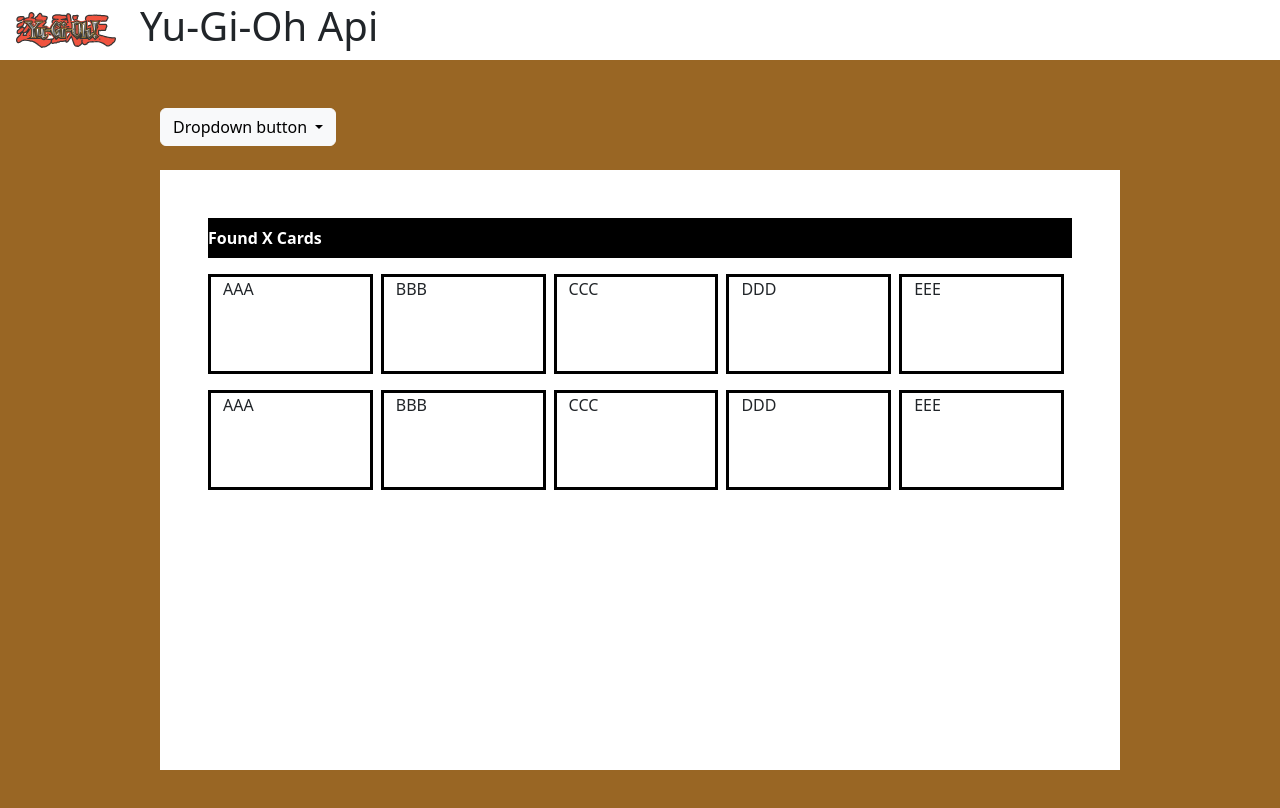
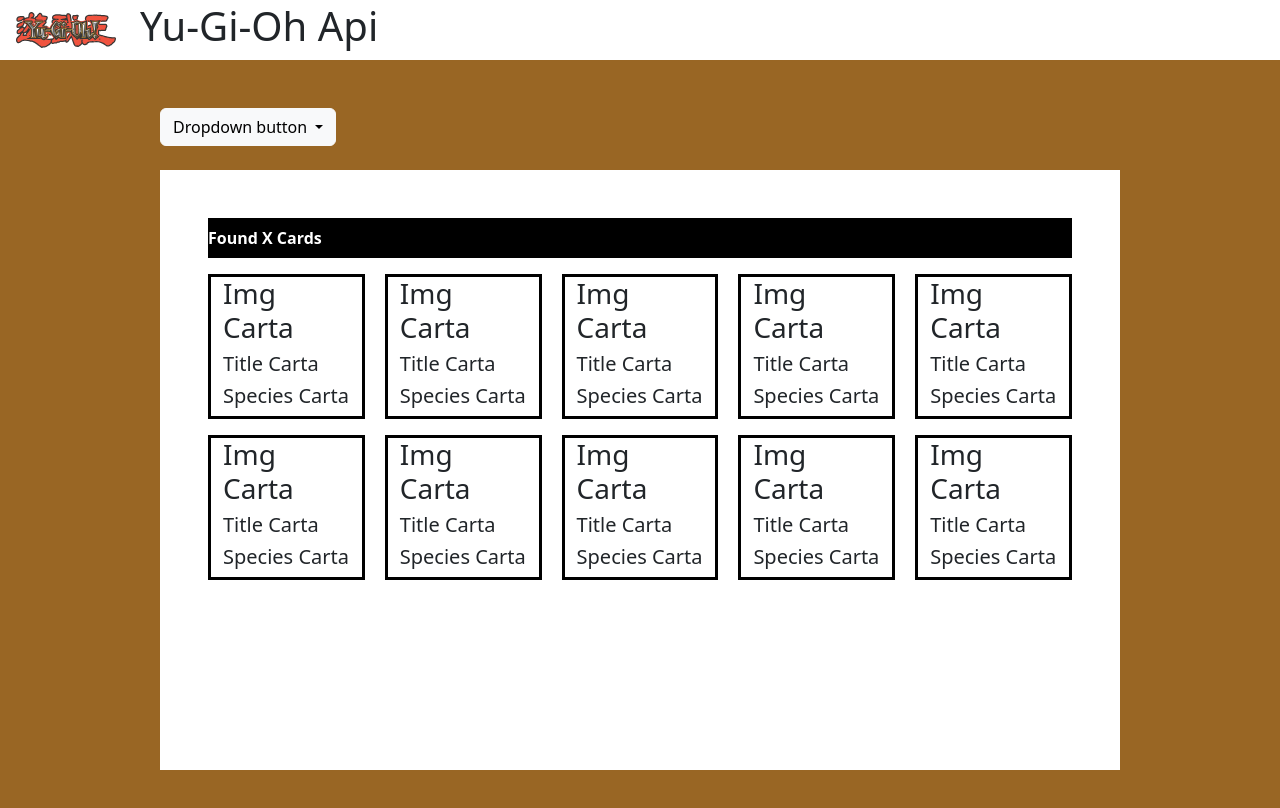
Before and after one commit to alessandrorumi/vite-yu-gi-oh, a Vue app: page / in a window 1280 px wide. Shown: the top 808 px of the page. Built offline with nearby package versions, Linux system fonts and the light colour scheme; no server answers.

Commit message:
Add: Componente SingleCard & store.js call API

```diff
--- a/src/App.vue
+++ b/src/App.vue
@@ -1,6 +1,35 @@
-<script setup>
+<script>
+import axios from 'axios';
 import AppHeader from './components/AppHeader.vue'
 import AppMain from './components/AppMain.vue';
+import { store } from './store';
+
+export default {
+  components: {
+    AppHeader,
+    AppMain
+  },
+  data() {
+    return {
+      store,
+    }
+  },
+  methods: {
+    getCardsInfo() {
+      axios
+        .get(store.apiUrl)
+        .then((response) => {
+          store.cardsList = response.data.data
+        })
+        .catch((error) => {
+          console.log('Errore Chiamata Api', error);
+        })
+    }
+  },
+  created() {
+    this.getCardsInfo();
+  }
+}
 </script>
 
 <template>
--- a/src/components/AppMain.vue
+++ b/src/components/AppMain.vue
@@ -1,6 +1,11 @@
 <script>
+import SingleCard from './SingleCard.vue';
+
 export default {
-  name: 'AppMain'
+  name: 'AppMain',
+  components: {
+    SingleCard
+  }
 }
 </script>
 
@@ -26,16 +31,36 @@ export default {
       <!-- Card Container -->
       <div class="card-container">
         <div class="row m-0 gy-3">
-          <div class="carta">AAA</div>
-          <div class="carta">BBB</div>
-          <div class="carta">CCC</div>
-          <div class="carta">DDD</div>
-          <div class="carta">EEE</div>
-          <div class="carta">AAA</div>
-          <div class="carta">BBB</div>
-          <div class="carta">CCC</div>
-          <div class="carta">DDD</div>
-          <div class="carta">EEE</div>
+          <div class="mycard">
+            <SingleCard />
+          </div>
+          <div class="mycard">
+            <SingleCard />
+          </div>
+          <div class="mycard">
+            <SingleCard />
+          </div>
+          <div class="mycard">
+            <SingleCard />
+          </div>
+          <div class="mycard">
+            <SingleCard />
+          </div>
+          <div class="mycard">
+            <SingleCard />
+          </div>
+          <div class="mycard">
+            <SingleCard />
+          </div>
+          <div class="mycard">
+            <SingleCard />
+          </div>
+          <div class="mycard">
+            <SingleCard />
+          </div>
+          <div class="mycard">
+            <SingleCard />
+          </div>
         </div>
       </div>
     </div>
@@ -65,12 +90,13 @@ main {
 
     .card-container {
       .row {
+        display: flex;
+        justify-content: space-between;
 
-        .carta {
+        .mycard {
           border: 3px solid black;
-          width: calc((20%) - .5rem);
-          margin-right: .5rem;
-          height: 100px;
+          width: calc((20%) - 1rem);
+          min-height: 100px;
         }
       }
     }
--- /dev/null
+++ b/src/components/SingleCard.vue
@@ -0,0 +1,16 @@
+<script>
+export default {
+  name: 'SingleCard'
+}
+</script>
+
+<template>
+  <h3>Img Carta</h3>
+  <h5>Title Carta</h5>
+  <h5>Species Carta</h5>
+</template>
+
+<style lang="scss" scoped>
+@use '../styles/partials/mixins' as *;
+@use '../styles/partials/variables.scss' as *;
+</style>
--- /dev/null
+++ b/src/store.js
@@ -0,0 +1,7 @@
+import { reactive } from 'vue'
+
+export const store = reactive({
+  cardsList: [],
+  apiUrl: 'https://db.ygoprodeck.com/api/v7/cardinfo.php?num=20&offset=0'
+  // loading: true
+})
```
